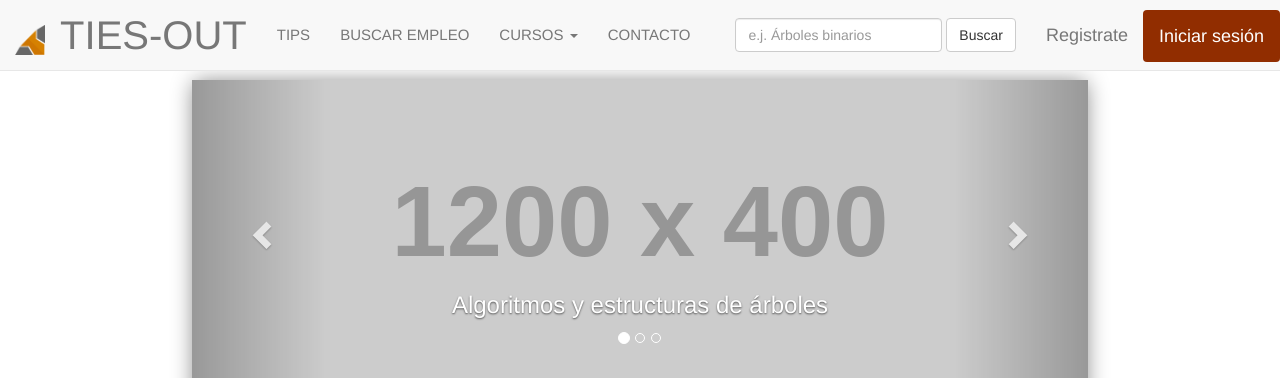
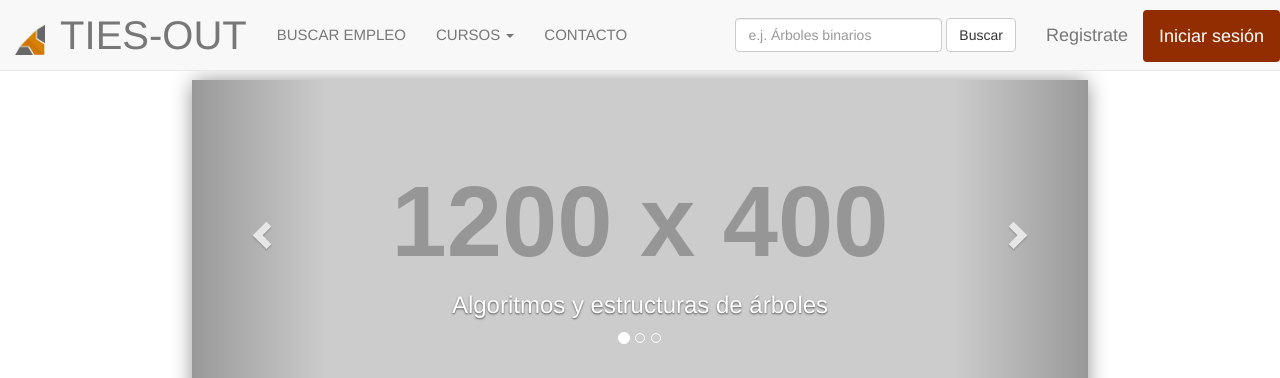
Before and after one commit to FEZR85/TIES-OUT, a PHP site: page /index.php in a window 1280 px wide. Shown: the top 378 px of the page. Run offline with PHP 8.4, Linux system fonts and the light colour scheme; grey boxes labelled with a size stand in for pictures from a placeholder-image service; some libraries are stand-ins or nearby versions.

Commit message:
quite del menu a Tips

```diff
--- a/header.php
+++ b/header.php
@@ -23,7 +23,6 @@
 	       otro elemento que se pueda ocultar al minimizar la barra -->
 	  <div class="collapse navbar-collapse navbar-ex1-collapse">
 	    <ul class="nav navbar-nav">
-	      <li><a class="head" href="#">TIPS</a></li>
 	      <li><a class="head" href="<?php echo ROOTPATH ?>/formularios/buscarTrabajo.php">BUSCAR EMPLEO</a></li>
 	      <li class="dropdown">
 	        <a class="head" href="#" class="dropdown-toggle" data-toggle="dropdown">
```
